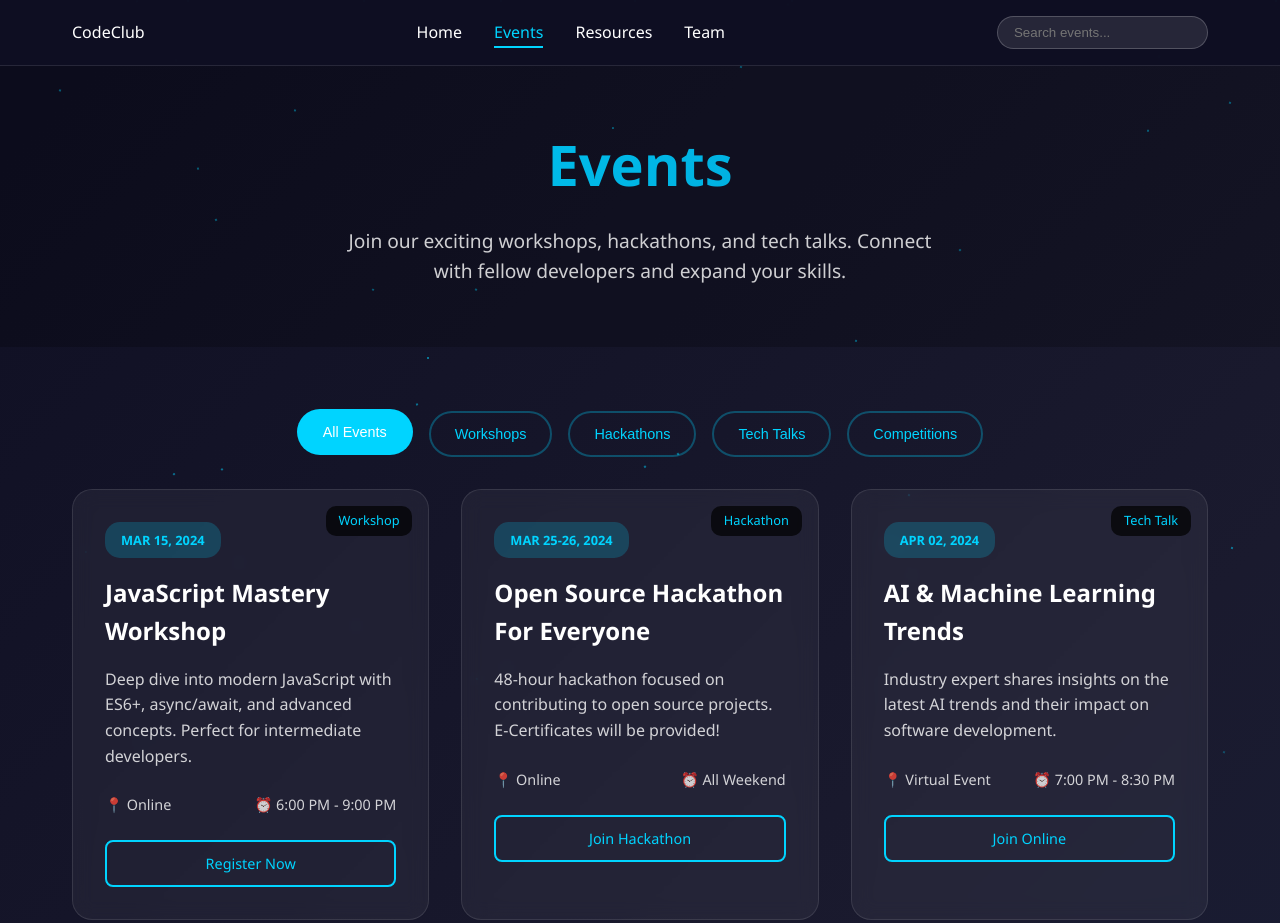
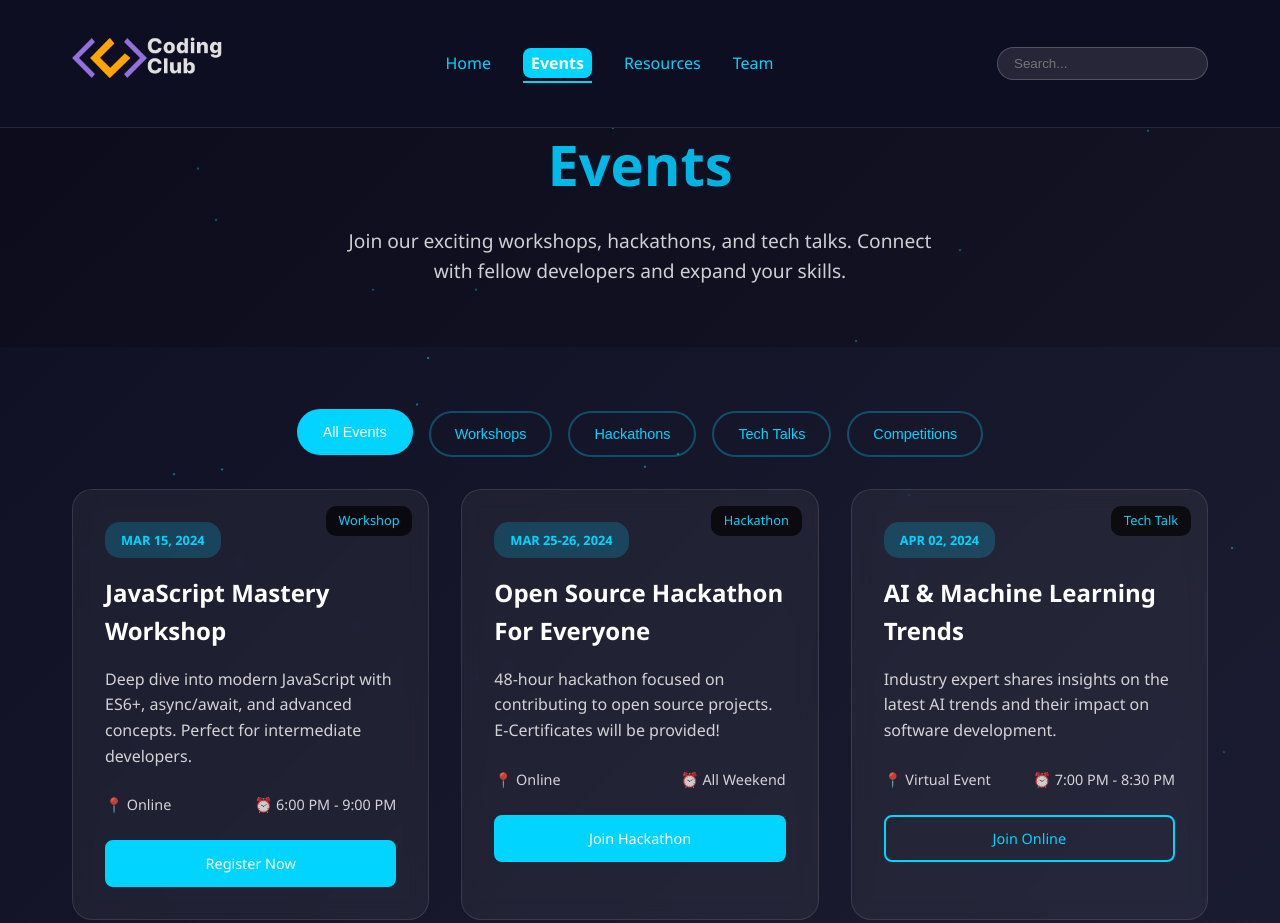
Before and after one commit to pushkarkumarvats/codingclub, a plain HTML site: page events/index.html in a window 1280 px wide. Shown: the top 923 px of the page. Drawn offline with Linux system fonts and the light colour scheme.

Commit message:
matched navbar design

```diff
--- a/css/events.css
+++ b/css/events.css
@@ -1,3 +1,13 @@
+/* Theme color variables for easy updates */
+:root {
+  --primary: #00d4ff;
+  --primary-dark: #0099cc;
+  --bg-dark: #0f0f23;
+  --bg-darker: #1a1a2e;
+  --bg-darkest: #16213e;
+  --text: #fff;
+  --contrast: #222;
+}
 
 * {
     margin: 0;
@@ -23,7 +33,6 @@ body {
   backdrop-filter: blur(10px);
   border-bottom: 1px solid rgba(255, 255, 255, 0.1);
 }
-
 .nav {
   display: flex;
   justify-content: space-between;
@@ -32,32 +41,39 @@ body {
   max-width: 1200px;
   margin: 0 auto;
 }
-
 .logo {
   font-size: 1.5rem;
   font-weight: bold;
   color: #00d4ff;
+  text-decoration: none;
 }
-
 .nav-links {
   display: flex;
   gap: 2rem;
   list-style: none;
 }
-
 .nav-links a {
   color: white;
   text-decoration: none;
   transition: color 0.3s ease;
   position: relative;
 }
-
-.nav-links a:hover, .nav-links a.active {
-    color: #00d4ff;
+.nav-links a.active {
+  color: var(--primary);
+  font-weight: bold;
+  background: var(--primary);
+  color: var(--text);
+  border-radius: 8px;
+  padding: 0.25em 0.5em;
 }
-
+.nav-links a:hover {
+  color: var(--primary);
+  background: rgba(0, 212, 255, 0.08);
+  border-radius: 8px;
+  padding: 0.25em 0.5em;
+}
 .nav-links a::after {
-    content: '';
+  content: "";
   position: absolute;
   bottom: -5px;
   left: 0;
@@ -66,11 +82,10 @@ body {
   background: #00d4ff;
   transition: width 0.3s ease;
 }
-
-.nav-links a:hover::after, .nav-links a.active::after {
+.nav-links a:hover::after,
+.nav-links a.active::after {
   width: 100%;
 }
-
 .search-bar {
   padding: 0.5rem 1rem;
   border: 1px solid rgba(255, 255, 255, 0.2);
@@ -80,12 +95,16 @@ body {
   outline: none;
   transition: all 0.3s ease;
 }
-
 .search-bar:focus {
   border-color: #00d4ff;
   background: rgba(255, 255, 255, 0.15);
 }
 
+.container {
+  max-width: 1200px;
+  margin: 0 auto;
+  padding: 0 2rem;
+}
 /* Page Header */
 .page-header {
     padding: 120px 2rem 60px;
@@ -246,6 +265,20 @@ body {
     box-shadow: 0 8px 25px rgba(0, 212, 255, 0.3);
 }
 
+.nav-links a,
+.btn,
+.footer-links a {
+  color: var(--primary);
+  background: transparent;
+}
+.nav-links a.active,
+.nav-links a:hover,
+.btn-primary,
+.footer-links a:hover {
+  color: var(--text);
+  background: var(--primary);
+}
+
 /* Upcoming Events Timeline */
 .timeline {
     margin: 4rem 0;
--- a/events/index.html
+++ b/events/index.html
@@ -10,7 +10,7 @@
     <div class="particles" id="particles"></div>
 
     <header class="header">
-        <nav class="nav">
+        <!-- <nav class="nav">
             <div class="logo.png">CodeClub</div>
             <ul class="nav-links">
                 <li><a href="index.html">Home</a></li>
@@ -19,7 +19,32 @@
                 <li><a href="team.html">Team</a></li>
             </ul>
             <input type="text" class="search-bar" placeholder="Search events...">
-        </nav>
+        </nav> -->
+
+        <nav class="nav" aria-label="Main navigation">
+        <a href="../index.html" class="logo"
+          ><img
+            src="../assets/logo_with_name1_transparent.png"
+            width="150px"
+            alt="Coding Club logo"
+            loading="eager"
+        /></a>
+        <!-- <a href="index.html" class="logo"><img src="../assets/logo.png" width="60px" alt="logo"></a> -->
+        <!-- <a href="index.html" class="logo">Coding Club</a> -->
+        <ul class="nav-links">
+          <li><a href="../index.html">Home</a></li>
+          <li><a href="../events/" class="active">Events</a></li>
+          <li><a href="../resources/">Resources</a></li>
+          <li><a href="../team/">Team</a></li>
+        </ul>
+        <input
+          type="text"
+          class="search-bar"
+          placeholder="Search..."
+          aria-label="Search"
+        />
+      </nav>
+
     </header>
 
     <main>
```
Lines whose indentation alone changed are shown as unchanged.
